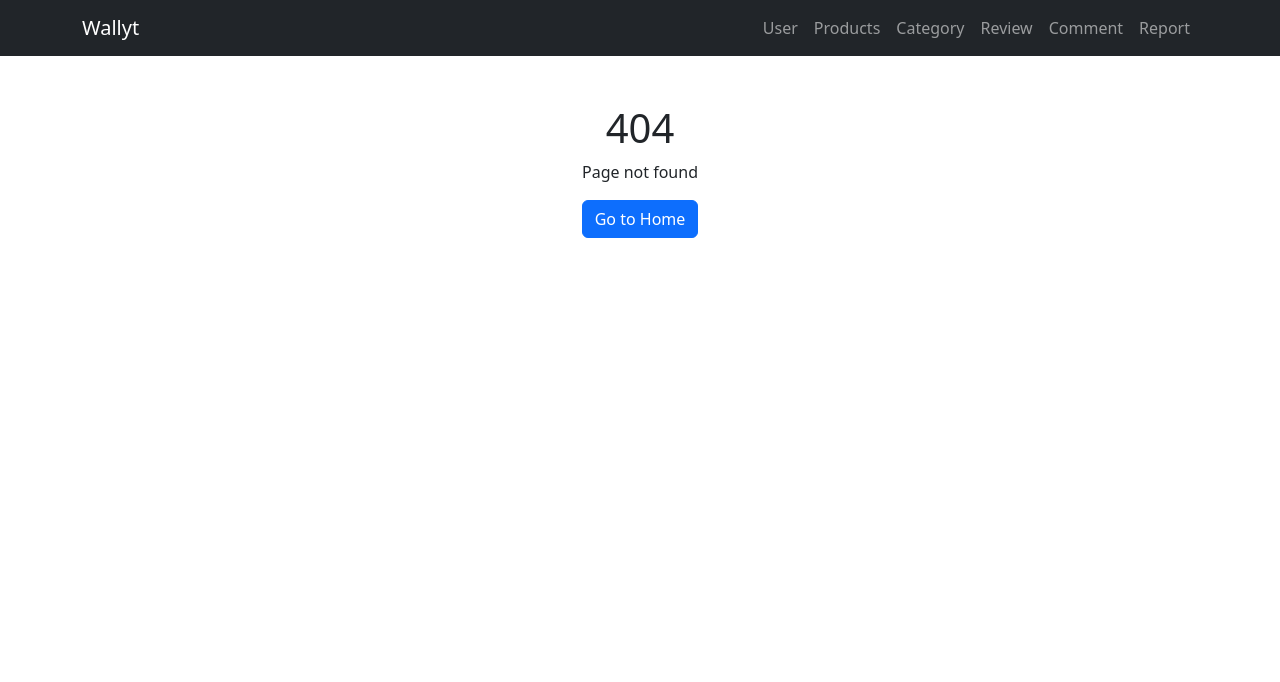
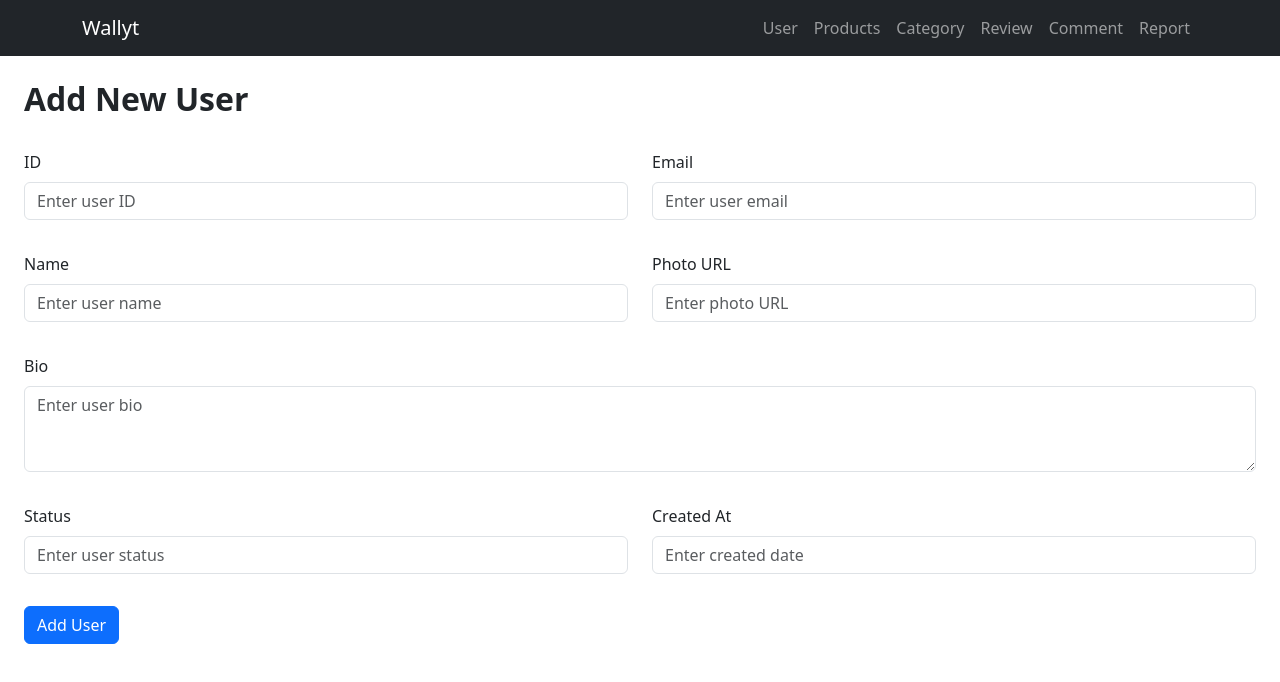
Before and after one commit to saraabdelrhman/admin-wallyt, a React (Create React App) app: page /newuser in a window 1280 px wide. Before the commit this address had no page. Shown: the top 682 px of the page. Built offline with nearby package versions, Linux system fonts and the light colour scheme.

Commit message:
add new user

```diff
--- a/src/App.js
+++ b/src/App.js
@@ -21,6 +21,7 @@ import Commentedit from './components/Edit&Delete/Commentedit';
 import Commentview from './components/Edit&Delete/Commentview';
 import Reportedit from './components/Edit&Delete/Reportedit';
 import Reportview from './components/Edit&Delete/Reportview';
+import Newuser from './components/Newuser';
 import NotFound from './components/NotFound'; // 404 Component
 
 function App() {
@@ -49,6 +50,7 @@ function App() {
           <Route path="/reportedit" element={<Reportedit />} />
           <Route path="/reportview" element={<Reportview />} />
           <Route path="*" element={<NotFound />} />
+          <Route path="/newuser" element={<Newuser />} />
         </Routes>
       </div>
     </Router>
--- a/src/components/Edit&Delete/Useredit.js
+++ b/src/components/Edit&Delete/Useredit.js
@@ -36,14 +36,6 @@ const Useredit = () => {
 
   return (
     <Container fluid className="p-4">
-      <Row className="align-items-center mb-4">
-        <Col md={6}>
-          <h2 className="fw-bold">User Management</h2>
-        </Col>
-        <Col md={6} className="text-md-end">
-          <Button variant="warning" size="md">+ Add New User</Button>
-        </Col>
-      </Row>
       <Row className="mb-3">
         <Col md={9}>
           <InputGroup>
--- a/src/components/Newuser.js
+++ b/src/components/Newuser.js
@@ -0,0 +1,140 @@
+import React, { useState } from 'react';
+import { Button, Form, Container, Row, Col } from 'react-bootstrap';
+
+const Newuser = () => {
+  const [userDetails, setUserDetails] = useState({
+    id: '',
+    email: '',
+    name: '',
+    photo: '',
+    bio: '',
+    status: '',
+    createdAt: '',
+  });
+
+  const handleChange = (e) => {
+    const { name, value } = e.target;
+    setUserDetails({ ...userDetails, [name]: value });
+  };
+
+  const handleSubmit = (e) => {
+    e.preventDefault();
+    console.log('User details submitted:', userDetails);
+    // Add functionality to save the new user to your database or API here.
+  };
+
+  return (
+    <Container fluid className="p-4">
+      <Row className="align-items-center mb-4">
+        <Col md={6}>
+          <h2 className="fw-bold">Add New User</h2>
+        </Col>
+      </Row>
+      <Form onSubmit={handleSubmit}>
+        <Row className="mb-3">
+          <Col md={6}>
+            <Form.Group controlId="formUserID" className="mb-3">
+              <Form.Label>ID</Form.Label>
+              <Form.Control
+                type="text"
+                placeholder="Enter user ID"
+                name="id"
+                value={userDetails.id}
+                onChange={handleChange}
+                required
+              />
+            </Form.Group>
+          </Col>
+          <Col md={6}>
+            <Form.Group controlId="formUserEmail" className="mb-3">
+              <Form.Label>Email</Form.Label>
+              <Form.Control
+                type="email"
+                placeholder="Enter user email"
+                name="email"
+                value={userDetails.email}
+                onChange={handleChange}
+                required
+              />
+            </Form.Group>
+          </Col>
+        </Row>
+        <Row className="mb-3">
+          <Col md={6}>
+            <Form.Group controlId="formUserName" className="mb-3">
+              <Form.Label>Name</Form.Label>
+              <Form.Control
+                type="text"
+                placeholder="Enter user name"
+                name="name"
+                value={userDetails.name}
+                onChange={handleChange}
+                required
+              />
+            </Form.Group>
+          </Col>
+          <Col md={6}>
+            <Form.Group controlId="formUserPhoto" className="mb-3">
+              <Form.Label>Photo URL</Form.Label>
+              <Form.Control
+                type="text"
+                placeholder="Enter photo URL"
+                name="photo"
+                value={userDetails.photo}
+                onChange={handleChange}
+              />
+            </Form.Group>
+          </Col>
+        </Row>
+        <Row className="mb-3">
+          <Col md={12}>
+            <Form.Group controlId="formUserBio" className="mb-3">
+              <Form.Label>Bio</Form.Label>
+              <Form.Control
+                as="textarea"
+                rows={3}
+                placeholder="Enter user bio"
+                name="bio"
+                value={userDetails.bio}
+                onChange={handleChange}
+              />
+            </Form.Group>
+          </Col>
+        </Row>
+        <Row className="mb-3">
+          <Col md={6}>
+            <Form.Group controlId="formUserStatus" className="mb-3">
+              <Form.Label>Status</Form.Label>
+              <Form.Control
+                type="text"
+                placeholder="Enter user status"
+                name="status"
+                value={userDetails.status}
+                onChange={handleChange}
+                required
+              />
+            </Form.Group>
+          </Col>
+          <Col md={6}>
+            <Form.Group controlId="formUserCreatedAt" className="mb-3">
+              <Form.Label>Created At</Form.Label>
+              <Form.Control
+                type="text"
+                placeholder="Enter created date"
+                name="createdAt"
+                value={userDetails.createdAt}
+                onChange={handleChange}
+                required
+              />
+            </Form.Group>
+          </Col>
+        </Row>
+        <Button variant="primary" type="submit">
+          Add User
+        </Button>
+      </Form>
+    </Container>
+  );
+};
+
+export default Newuser;
--- a/src/components/User.js
+++ b/src/components/User.js
@@ -1,9 +1,9 @@
 import React from 'react';
 import { Button, Table, InputGroup, FormControl, Container, Row, Col } from 'react-bootstrap';
-import { FaEye, FaEdit, FaTrash, FaSearch } from 'react-icons/fa'; // Import the icons
+import { FaEye, FaEdit, FaTrash, FaSearch } from 'react-icons/fa';
 import { Link } from 'react-router-dom';
 
-const UserTable = () => {
+const User = () => {
   return (
     <Container fluid className="p-4">
       <Row className="align-items-center mb-4">
@@ -11,20 +11,21 @@ const UserTable = () => {
           <h2 className="fw-bold">User Management</h2>
         </Col>
         <Col md={6} className="text-md-end">
-          <Button variant="warning" size="md">+ Add New User</Button>
+          <Link to="/newuser">
+            <Button variant="warning" size="md">+ Add New User</Button>
+          </Link>
         </Col>
       </Row>
       <Row className="mb-3">
         <Col md={9}>
-        <InputGroup>
+          <InputGroup>
             <FormControl
-              placeholder="Search products by name or brand"
+              placeholder="Search users by name or email"
               aria-label="Search"
               aria-describedby="button-addon2"
             />
             <Button variant="outline-primary" id="button-addon2">
-            <FaSearch /> {/* Consistent icon usage */}
-            <i className="bi bi-search"></i>
+              <FaSearch /> {/* Consistent icon usage */}
             </Button>
           </InputGroup>
         </Col>
@@ -67,4 +68,4 @@ const UserTable = () => {
   );
 };
 
-export default UserTable;
+export default User;
```
